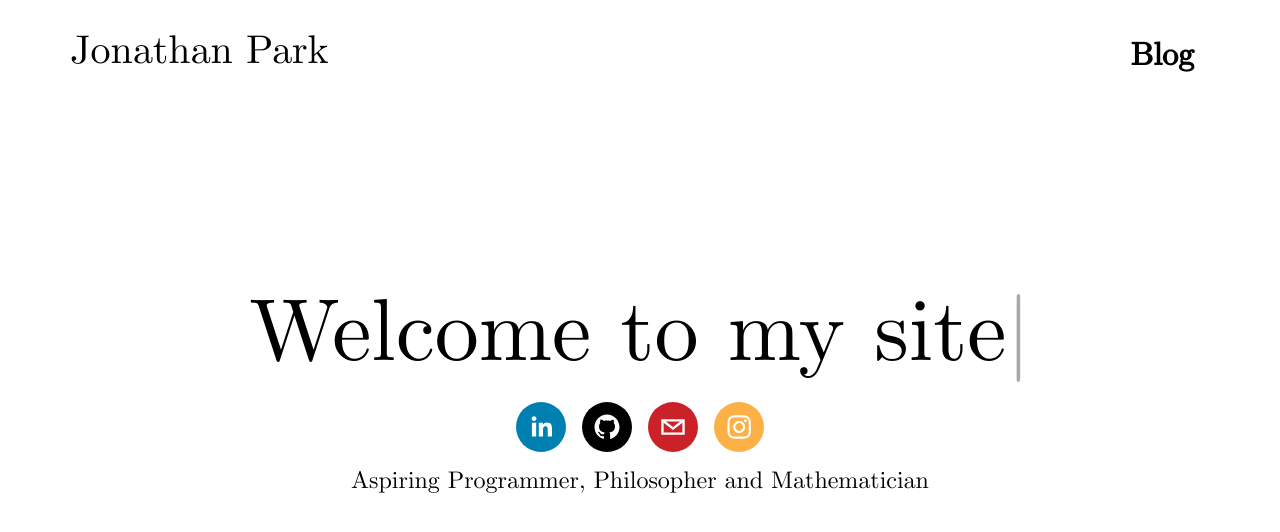
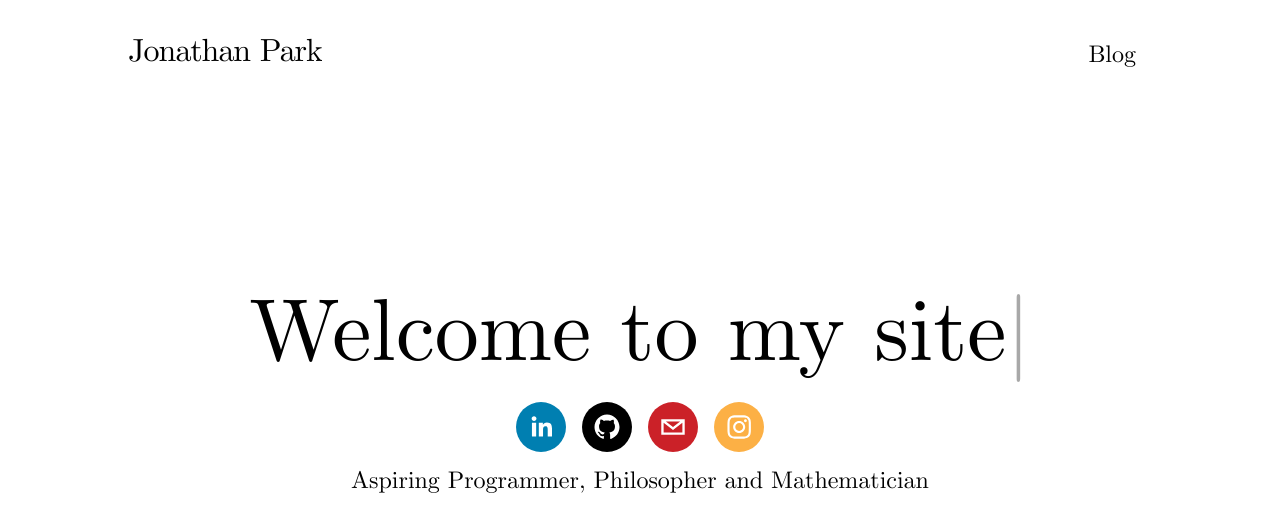
Before and after one commit to jonparkdev/my-nextjs-site, a Next.js app: page / in a window 1280 px wide. Shown: the top 532 px of the page. Built offline with nearby package versions, Linux system fonts and the light colour scheme; a web font is replaced by a local one.

Commit message:
reduce size of font

```diff
--- a/components/Header.js
+++ b/components/Header.js
@@ -6,9 +6,11 @@ const Header = () => {
     return (
         <div className="header container">
             <Link href='/'>
-              <a className='nav-title'>
-                Jonathan
-                <span className="last-name"> Park </span>
+              <a>
+                <h1 className='nav-title'>
+                  Jonathan
+                  <span className="last-name"> Park </span>
+                </h1>
               </a>
             </Link>
             <div className="navigation">
@@ -36,19 +38,24 @@ const Header = () => {
               text-decoration: none;
               margin: 0;
               padding: 8px 0;
-              font-size: 40px;
+              font-size: 32px;
               line-height: 88px;
+              font-weight: normal;
             }
             .nav-item {
-              font-weight: bold;
+              font-weight: normal;
               color: black;
               text-decoration: none;
-              font-size: 32px;
+              font-size: 24px;
               padding: 24px 8px 8px 8px;
             }
             @media (max-width: 576px) {
                 .last-name {
                     display: none;
+                }
+
+                .nav-item {
+                    font-size: 20px;
                 }
             }
             `}
--- a/css/responsive.css
+++ b/css/responsive.css
@@ -18,6 +18,6 @@
 
 @media(min-width: 1200px) {
   .container {
-    max-width: 1140px;
+    max-width: 1024px;
   }
 }
```
